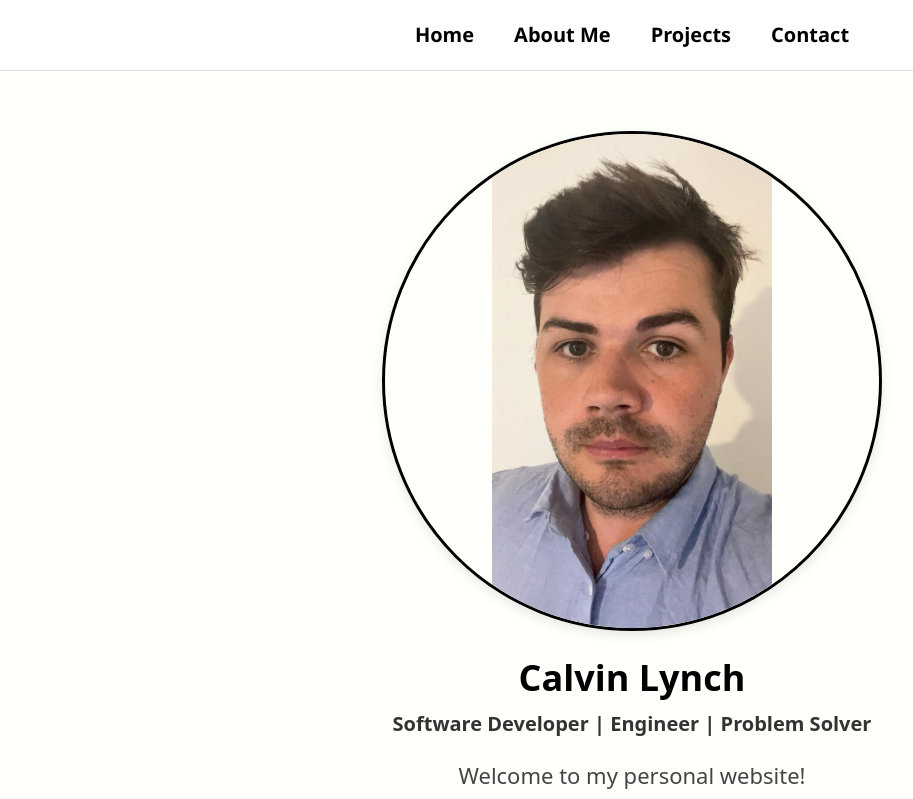
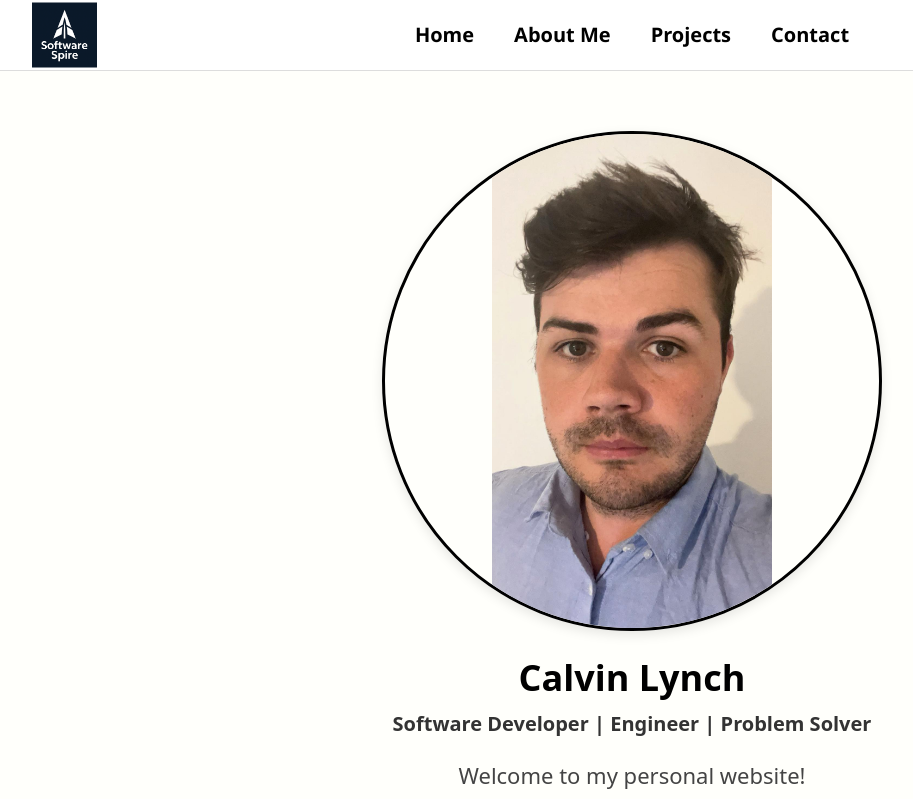
Before and after one commit to Calvin155/CV_Calvin, a React (Create React App) app: page / in a window 1280 px wide. Shown: the top 799 px of the page, without its empty margins (8-921 px from the left). Built offline with nearby package versions, Linux system fonts and the light colour scheme.

Commit message:
navbar update - logo

```diff
--- a/src/components/Navbar.js
+++ b/src/components/Navbar.js
@@ -12,6 +12,13 @@ function Navbar() {
   return (
     <nav className={`navbar ${mobileMenuOpen ? 'active' : ''}`}>
       <div className="navbar-inner">
+        <img
+          src="SS - Company Image.png"
+          alt="Logo"
+          className="navbar-logo"
+          onClick={() => setMobileMenuOpen(false)}
+        />
+
         {/* Hamburger stays outside nav-links */}
         <div
           className="hamburger"
--- a/src/css/NavBar.css
+++ b/src/css/NavBar.css
@@ -93,6 +93,38 @@ nav.navbar {
     font-size: 18px;
   }
 }
+.navbar-logo {
+  height: 65px;
+  cursor: pointer;
+  position: absolute;
+  left: 20px;
+  top: 50%;
+  transform: translateY(-50%);
+  z-index: 30;
+}
+
+@media (max-width: 768px) {
+  .navbar-logo {
+    display: none;
+  }
+}
+
+
+.hamburger {
+  left: 80px;
+  top: 50%;
+  transform: translateY(-50%);
+}
+
+@media (max-width: 480px) {
+  .navbar-logo {
+    left: 20px;
+  }
+
+  .hamburger {
+    left: 70px;
+  }
+}
 
 @media (max-width: 480px) {
   .nav-links a {
```
